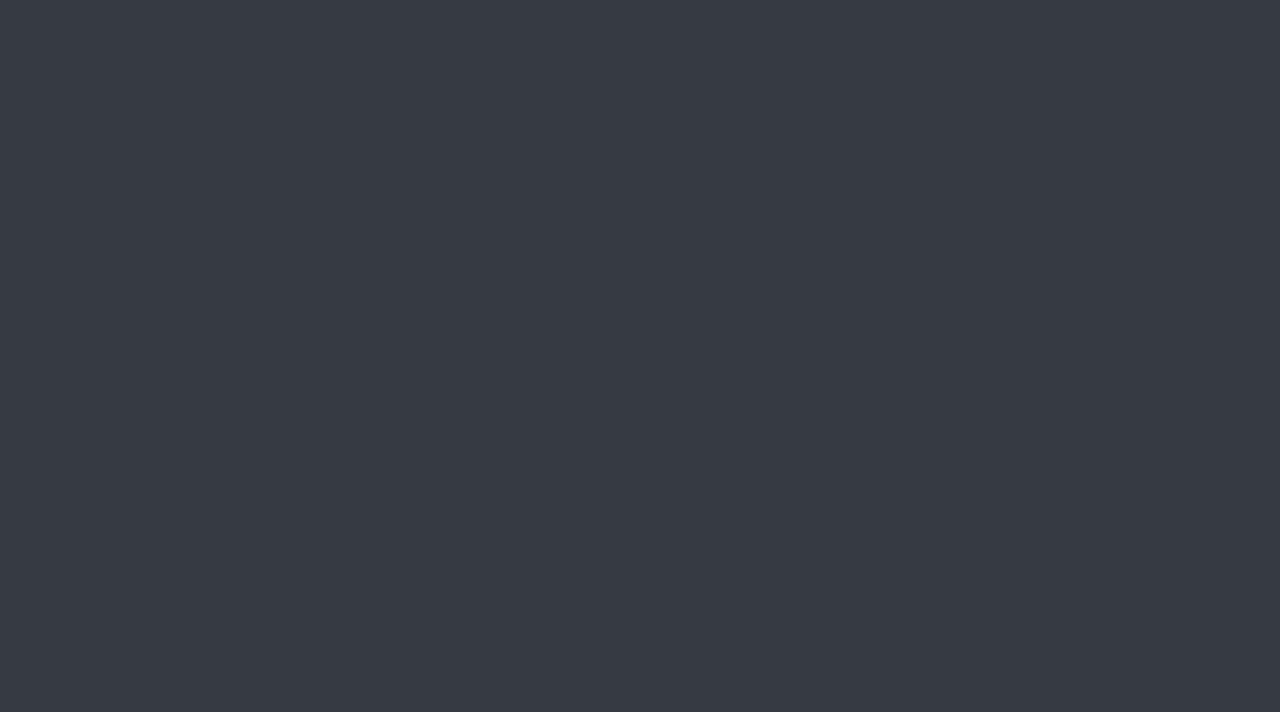
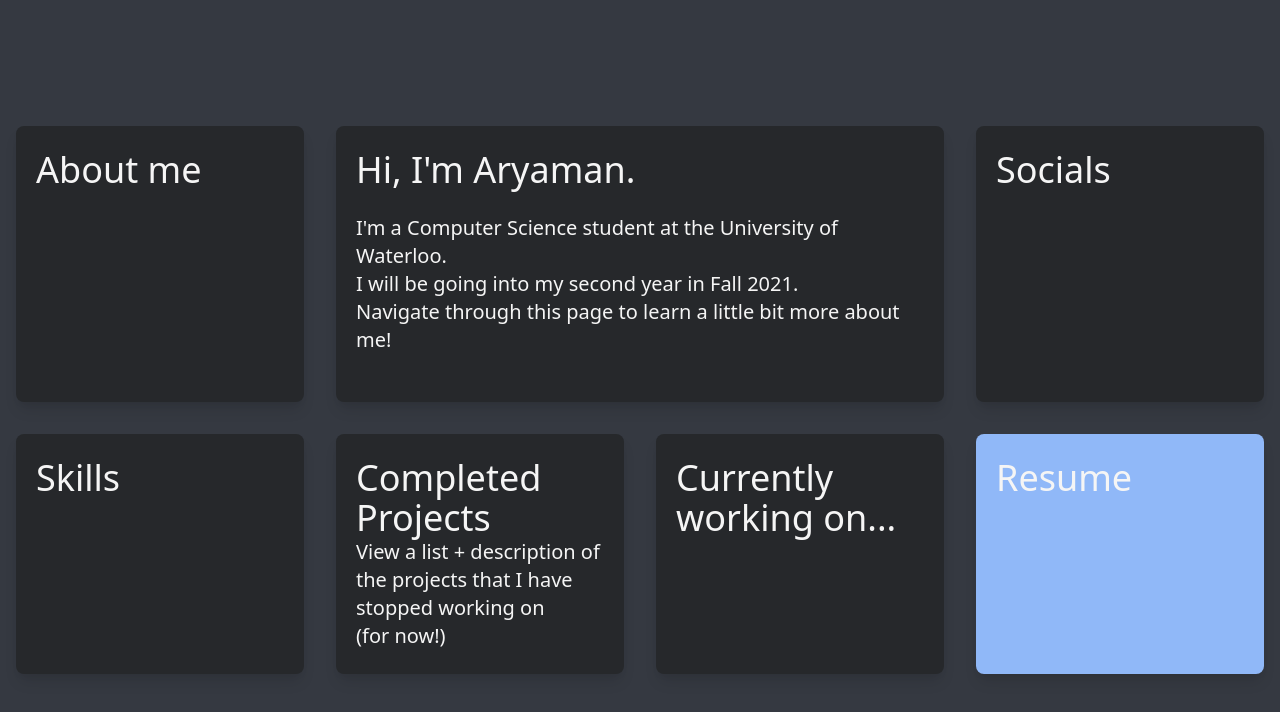
Before and after one commit to ad-world/aryaman-dev-v2, a React (Create React App) app: page /about in a window 1280 px wide. Shown: the top 712 px of the page. Built offline with nearby package versions, Linux system fonts and the light colour scheme.

Commit message:
set up routes + changes to header

```diff
--- a/src/App.js
+++ b/src/App.js
@@ -8,6 +8,12 @@
     <Router>
       <Switch>
         <Route exact path="/" component={Header} />
+        <Route exact path="/about" component={Header} />
+        <Route exact path="/skills" component={Header} />
+        <Route exact path="/projects" component={Header} />
+        <Route exact path="/progress" component={Header} />
+        <Route exact path="/resume" component={Header} />
+        <Route exact path="/socials" component={Header} />
       </Switch>
     </Router>
 
--- a/src/pages/Header.js
+++ b/src/pages/Header.js
@@ -7,13 +7,15 @@
         <div class="max-w-screen-xl mx-auto px-4 flex items-center lg:h-screen">
             <div class="-mx-4 flex flex-wrap">
                 <div class="w-full flex flex-col p-4 sm:w-1/2 lg:w-1/4">
-                    <div class="flex-1 px-5 py-6 bg-white rounded-lg shadow-lg sm:h-1/4 md:h-full bg-grey-dark" >
+                    <Link to="/about" class="w-full flex flex-col h-full">
+                        <div class="flex-1 px-5 py-6 rounded-lg shadow-lg sm:h-1/4 md:h-full bg-grey-dark hover:bg-blue-light transition duration-300" >
                             <p class="text-4xl">About me</p>
                         </div>
+                    </Link>
                 </div>
                 <div class="w-full flex flex-col p-4 sm:w-1/2 lg:w-1/2">
-                    <Link to="/">
-                        <div class="flex-1 px-5 py-6 bg-white rounded-lg shadow-lg bg-grey-dark" >
+                    <Link to="/" class="w-full flex flex-col h-full">
+                        <div class="flex-1 px-5 py-6 rounded-lg shadow-lg sm:h-1/4 md:h-full bg-grey-dark hover:bg-blue-light transition duration-300">
                             <p class="text-4xl">Hi, I'm Aryaman. </p>
                             <br></br>
                             <p class="text-xl">I'm a Computer Science student at the University of Waterloo.</p>
@@ -23,32 +25,42 @@
                         </div>
                     </Link>
                 </div>
-                <div class="w-full flex flex-col p-4 sm:w-1/2 lg:w-1/4">
-                    <div class="flex-1 px-5 py-6 bg-white rounded-lg shadow-lg bg-grey-dark">
+                <div class="w-full flex flex-col p-4 sm:w-1/2 lg:w-1/4 ">
+                    <Link to="/socials" class="w-full flex flex-col h-full">
+                        <div class="flex-1 px-5 py-6 rounded-lg shadow-lg sm:h-1/4 md:h-full bg-grey-dark hover:bg-blue-light transition duration-300">
                             <p class="text-4xl">Socials</p>
                         </div>
+                    </Link>
                 </div>
                 <div class="w-full flex flex-col p-4 sm:w-1/2 lg:w-1/4">
-                    <div class="flex-1 px-5 py-6 bg-white rounded-lg shadow-lg bg-grey-dark">
-                        <p class="text-4xl">Skills and Proficiencies</p>
+                    <Link to="/skills" class="w-full flex flex-col h-full">
+                        <div class="flex-1 px-5 py-6 rounded-lg shadow-lg sm:h-1/4 md:h-full bg-grey-dark hover:bg-blue-light transition duration-300">
+                            <p class="text-4xl">Skills</p>
                         </div>
+                    </Link>
                 </div>
                 <div class="w-full flex flex-col p-4 sm:w-1/2 lg:w-1/4">
-                    <div class="flex-1 px-5 py-6 bg-white rounded-lg shadow-lg sm:h-1/4 md:h-full bg-grey-dark">
+                    <Link to="/projects" class="w-full flex flex-col h-full">
+                        <div class="flex-1 px-5 py-6  rounded-lg shadow-lg sm:h-1/4 md:h-full bg-grey-dark hover:bg-blue-light transition duration-300">
                             <p class="text-4xl">Completed Projects</p>
                             <p class="text-xl">View a list + description of the projects that I have stopped working on</p>
                             <p class="text-xl"> (for now!)</p>
                         </div>
+                    </Link>
                 </div>
                 <div class="w-full flex flex-col p-4 sm:w-1/2 lg:w-1/4">
-                    <div class="flex-1 px-5 py-6 bg-white rounded-lg shadow-lg bg-grey-dark">
+                    <Link to="/progress" class="w-full flex flex-col h-full">
+                        <div class="flex-1 px-5 py-6 rounded-lg shadow-lg sm:h-1/4 md:h-full bg-grey-dark hover:bg-blue-light transition duration-300">
                             <p class="text-4xl">Currently working on...</p>
                         </div>
+                    </Link>
                 </div>
                 <div class="w-full flex flex-col p-4 sm:w-1/2 lg:w-1/4">
-                    <div class="flex-1 px-5 py-6 bg-white rounded-lg shadow-lg bg-blue-light">
+                    <Link to="/resume" class="w-full flex flex-col h-full">
+                        <div class="flex-1 px-5 py-6 rounded-lg shadow-lg sm:h-1/4 md:h-full bg-blue-light hover:bg-blue-dark transition duration-300">
                             <p class="text-4xl">Resume</p>
                         </div>
+                    </Link>
                 </div>
             </div>
         </div>
```
Lines whose indentation alone changed are shown as unchanged.
